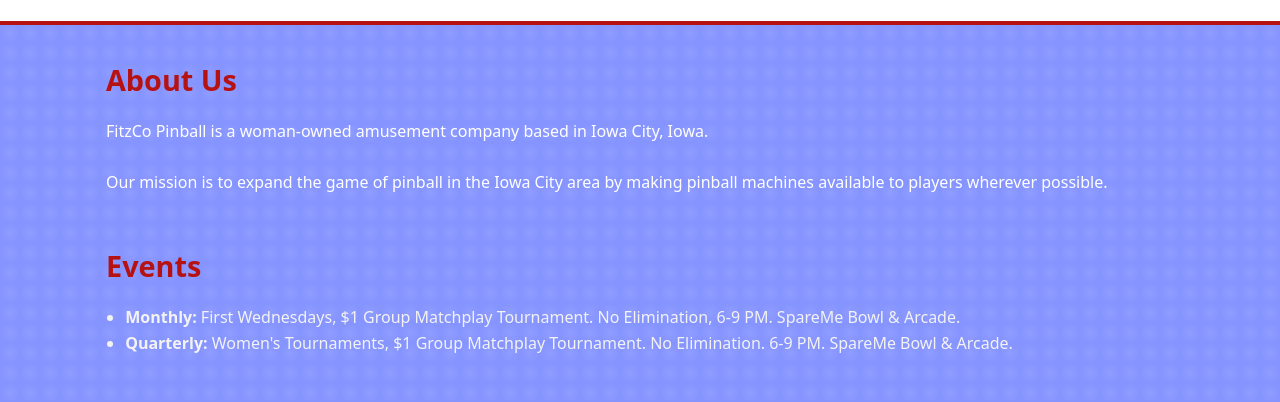
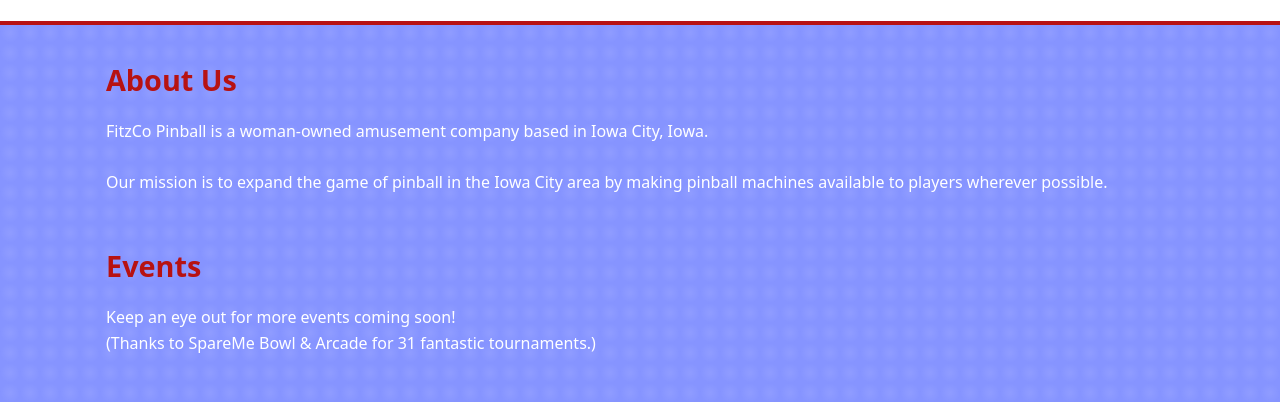
Before and after one commit to brendantfitzgerald/FitzCoPinball, a plain HTML site: page index.html in a window 1280 px wide. Shown: the part 357-759 px from the top of the page. Drawn offline with Linux system fonts and the light colour scheme.

Commit message:
Updating Events section

```diff
--- a/index.html
+++ b/index.html
@@ -145,9 +145,13 @@
 
     <section id="events">
       <h2>Events</h2>
+      <p>Keep an eye out for more events coming soon!</p>
+      <p>(Thanks to SpareMe Bowl & Arcade for 31 fantastic tournaments.)</p>
+<!--
       <ul style="margin-left: 1.2rem; color: var(--text-muted);">
         <li><strong>Monthly:</strong> First Wednesdays, $1 Group Matchplay Tournament. No Elimination, 6-9 PM. SpareMe Bowl & Arcade.</li>
         <li><strong>Quarterly:</strong> Women's Tournaments, $1 Group Matchplay Tournament. No Elimination. 6-9 PM. SpareMe Bowl & Arcade.</li>
+-->
       </ul>
     </section>
 
```
